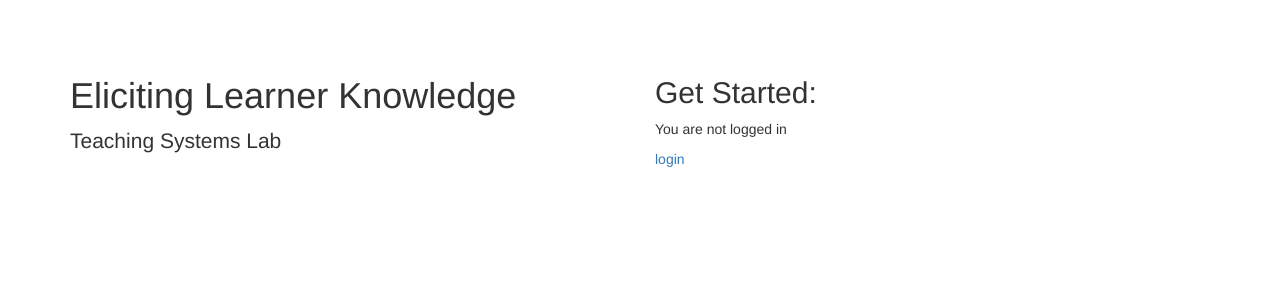
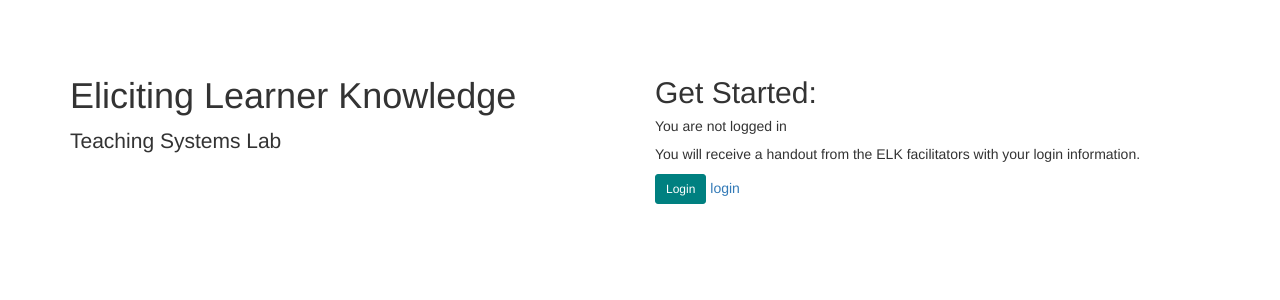
Before and after one commit to mit-teaching-systems-lab/newelk, a Django app: page / in a window 1280 px wide. Shown: the top 300 px of the page. Run offline with Django 3.2, Linux system fonts and the light colour scheme; some libraries are stand-ins or nearby versions.

Commit message:
Adding buttons and more detailed instructions

```diff
--- a/elk/templates/home.html
+++ b/elk/templates/home.html
@@ -6,13 +6,15 @@
 {% if user.is_authenticated %}
   <a href="{% url 'logout' %}">logout</a>
   <br>
-  Hello, {{ user.username }}!
+<h5>Hello, {{ user.username }}!</h5>
+<p>Ready to begin?</p>
   <br>
 <button href="{% url 'chat_select' %}" type="button" class="btn btn-primary btn-sm">Play ELK</button>
-  <a href="{% url 'chat_select' %}">Select a chat</a>
 
 {% else %}
-  <p>You are not logged in</p>
+  <h5>You are not logged in</h5>
+<p>You will receive a handout from the ELK facilitators with your login information.</p>
+  <button href="{% url 'login' %}" type="button" class="btn btn-primary btn-sm">Login</button>
   <a href="{% url 'login' %}">login</a>
 {% endif %}
 {% endblock %}
```
